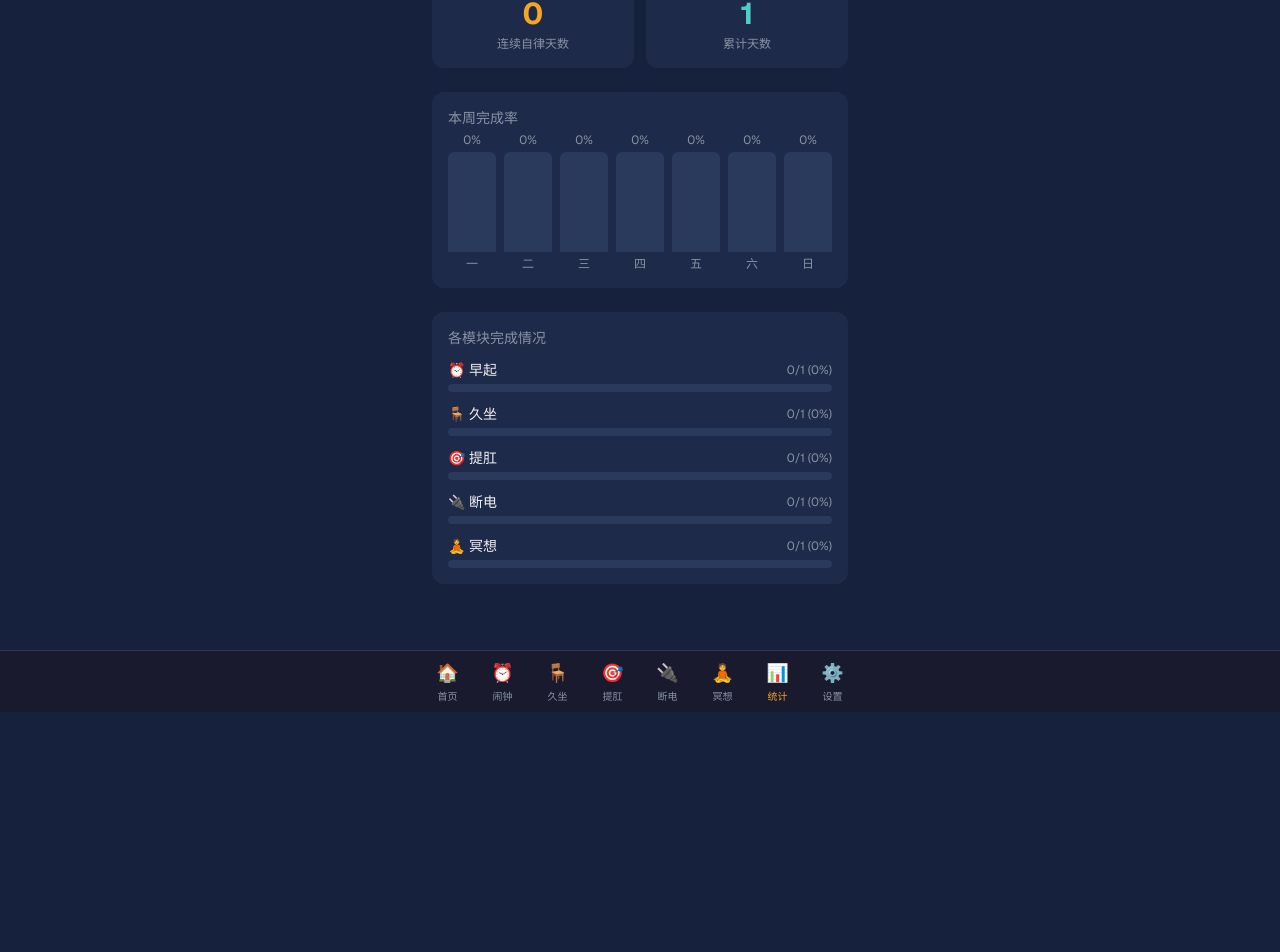
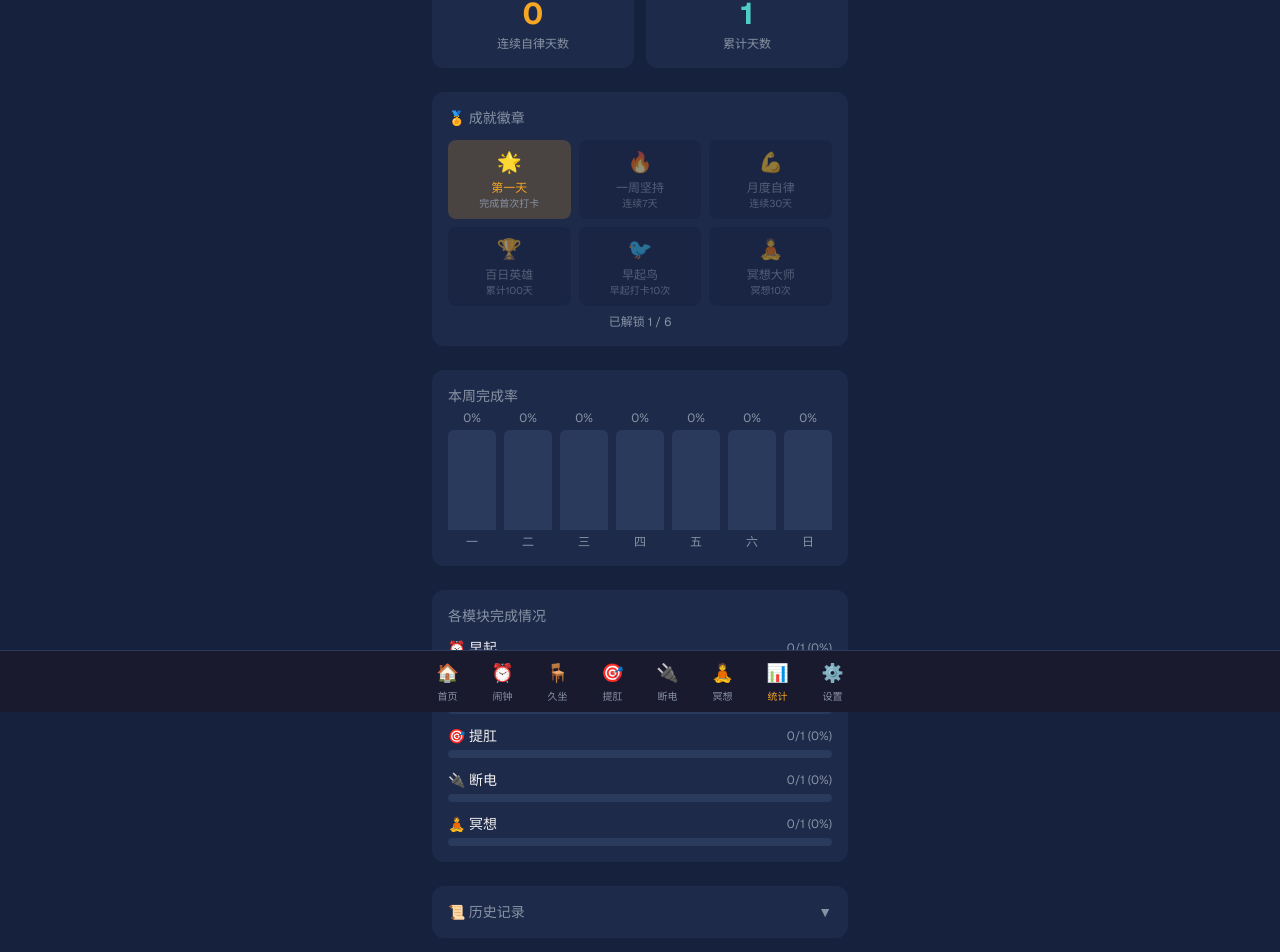
Before and after one commit to euplive/euplive, a Next.js app: page /stats in a window 1280 px wide. Shown: the part 88-1040 px from the top of the page. Before the commit the page ends 800 px from the top, so only its background shows below. Built offline with nearby package versions, Linux system fonts and the light colour scheme.

Commit message:
feat: 增强统计页面 - 添加成就徽章系统、历史记录展示

```diff
--- a/src/app/stats/page.tsx
+++ b/src/app/stats/page.tsx
@@ -2,6 +2,7 @@
 
 import { useScheduleStore } from '@/store/scheduleStore';
 import { useEffect, useState } from 'react';
+import { format } from 'date-fns';
 
 interface ModuleStat {
   label: string;
@@ -10,10 +11,31 @@ interface ModuleStat {
   total: number;
 }
 
+// 成就定义
+interface Achievement {
+  id: string;
+  icon: string;
+  name: string;
+  desc: string;
+  condition: (stats: { streakDays: number; totalDays: number; moduleStats: ModuleStat[] }) => boolean;
+  unlocked: boolean;
+}
+
+const ACHIEVEMENTS: Omit<Achievement, 'unlocked'>[] = [
+  { id: 'first_day', icon: '🌟', name: '第一天', desc: '完成首次打卡', condition: ({ totalDays }) => totalDays >= 1 },
+  { id: 'week_streak', icon: '🔥', name: '一周坚持', desc: '连续7天', condition: ({ streakDays }) => streakDays >= 7 },
+  { id: 'month_streak', icon: '💪', name: '月度自律', desc: '连续30天', condition: ({ streakDays }) => streakDays >= 30 },
+  { id: 'century', icon: '🏆', name: '百日英雄', desc: '累计100天', condition: ({ totalDays }) => totalDays >= 100 },
+  { id: 'early_bird', icon: '🐦', name: '早起鸟', desc: '早起打卡10次', condition: ({ moduleStats }) => moduleStats[0]?.completed >= 10 },
+  { id: 'meditation_master', icon: '🧘', name: '冥想大师', desc: '冥想10次', condition: ({ moduleStats }) => moduleStats[4]?.completed >= 10 },
+];
+
 export default function StatsPage() {
-  const { today, history, streakDays, initToday } = useScheduleStore();
+  const { today, history, streakDays, initToday, customHabits } = useScheduleStore();
   const [weekData, setWeekData] = useState<number[]>([]);
   const [moduleStats, setModuleStats] = useState<ModuleStat[]>([]);
+  const [achievements, setAchievements] = useState<Achievement[]>([]);
+  const [showHistory, setShowHistory] = useState(false);
 
   useEffect(() => {
     initToday();
@@ -53,11 +75,22 @@ export default function StatsPage() {
 
       modules.forEach((m) => (m.total = total));
       setModuleStats(modules);
+
+      // 计算成就
+      const totalDays = history.length + (today ? 1 : 0);
+      const unlockedAchievements = ACHIEVEMENTS.map((a) => ({
+        ...a,
+        unlocked: a.condition({ streakDays, totalDays, moduleStats: modules }),
+      }));
+      setAchievements(unlockedAchievements);
     }
-  }, [today, history, initToday]);
+  }, [today, history, initToday, streakDays, customHabits]);
 
   const dayLabels = ['一', '二', '三', '四', '五', '六', '日'];
-  const maxRate = Math.max(...weekData, 1);
+  const totalDays = history.length + (today ? 1 : 0);
+
+  // 合并历史记录（今天的在前面）
+  const allRecords = today ? [today, ...history] : history;
 
   return (
     <div className="space-y-6">
@@ -70,9 +103,33 @@ export default function StatsPage() {
           <p className="text-xs text-[#8892a4] mt-1">连续自律天数</p>
         </div>
         <div className="flex-1 rounded-xl bg-[#1e2a4a] p-4 text-center">
-          <p className="text-3xl font-bold text-[#4ecdc4]">{history.length + (today ? 1 : 0)}</p>
+          <p className="text-3xl font-bold text-[#4ecdc4]">{totalDays}</p>
           <p className="text-xs text-[#8892a4] mt-1">累计天数</p>
         </div>
+      </div>
+
+      {/* 成就徽章 */}
+      <div className="rounded-xl bg-[#1e2a4a] p-4">
+        <h2 className="text-sm font-medium text-[#8892a4] mb-3">🏅 成就徽章</h2>
+        <div className="grid grid-cols-3 gap-2">
+          {achievements.map((ach) => (
+            <div
+              key={ach.id}
+              className={`rounded-lg p-2 text-center transition-all ${
+                ach.unlocked ? 'bg-[#f5a623]/20' : 'bg-[#16213e] opacity-50'
+              }`}
+            >
+              <span className="text-xl">{ach.icon}</span>
+              <p className={`text-xs mt-1 ${ach.unlocked ? 'text-[#f5a623]' : 'text-[#8892a4]'}`}>
+                {ach.name}
+              </p>
+              <p className="text-[10px] text-[#8892a4]">{ach.desc}</p>
+            </div>
+          ))}
+        </div>
+        <p className="text-xs text-[#8892a4] mt-2 text-center">
+          已解锁 {achievements.filter((a) => a.unlocked).length} / {achievements.length}
+        </p>
       </div>
 
       {/* 本周完成率 */}
@@ -86,7 +143,7 @@ export default function StatsPage() {
                 <div
                   className="absolute bottom-0 w-full rounded-t-md transition-all duration-500"
                   style={{
-                    height: `${(rate / 100) * 100}px`,
+                    height: `${Math.max((rate / 100) * 100, 4)}px`,
                     backgroundColor: rate >= 60 ? '#4ecdc4' : rate > 0 ? '#f5a623' : '#2a3a5c',
                   }}
                 />
@@ -124,6 +181,46 @@ export default function StatsPage() {
           })}
         </div>
       </div>
+
+      {/* 历史记录 */}
+      <div className="rounded-xl bg-[#1e2a4a] p-4">
+        <button
+          onClick={() => setShowHistory(!showHistory)}
+          className="w-full flex items-center justify-between text-sm font-medium text-[#8892a4]"
+        >
+          <span>📜 历史记录</span>
+          <span>{showHistory ? '▲' : '▼'}</span>
+        </button>
+
+        {showHistory && (
+          <div className="mt-3 space-y-2 max-h-60 overflow-y-auto">
+            {allRecords.slice(0, 30).map((record, index) => (
+              <div
+                key={record.date}
+                className="flex items-center justify-between p-2 bg-[#16213e] rounded-lg text-xs"
+              >
+                <span className="text-[#8892a4]">{record.date}</span>
+                <div className="flex items-center gap-2">
+                  <span
+                    className={`font-bold ${
+                      record.completionRate >= 60 ? 'text-[#4ecdc4]' : 'text-[#f5a623]'
+                    }`}
+                  >
+                    {record.completionRate}%
+                  </span>
+                  <span className="text-[#8892a4]">
+                    {record.items.filter((i) => i.status === 'completed').length}/
+                    {record.items.filter((i) => i.type !== 'sleep').length}
+                  </span>
+                </div>
+              </div>
+            ))}
+            {allRecords.length === 0 && (
+              <p className="text-xs text-[#8892a4] text-center py-4">暂无记录</p>
+            )}
+          </div>
+        )}
+      </div>
     </div>
   );
 }
```
